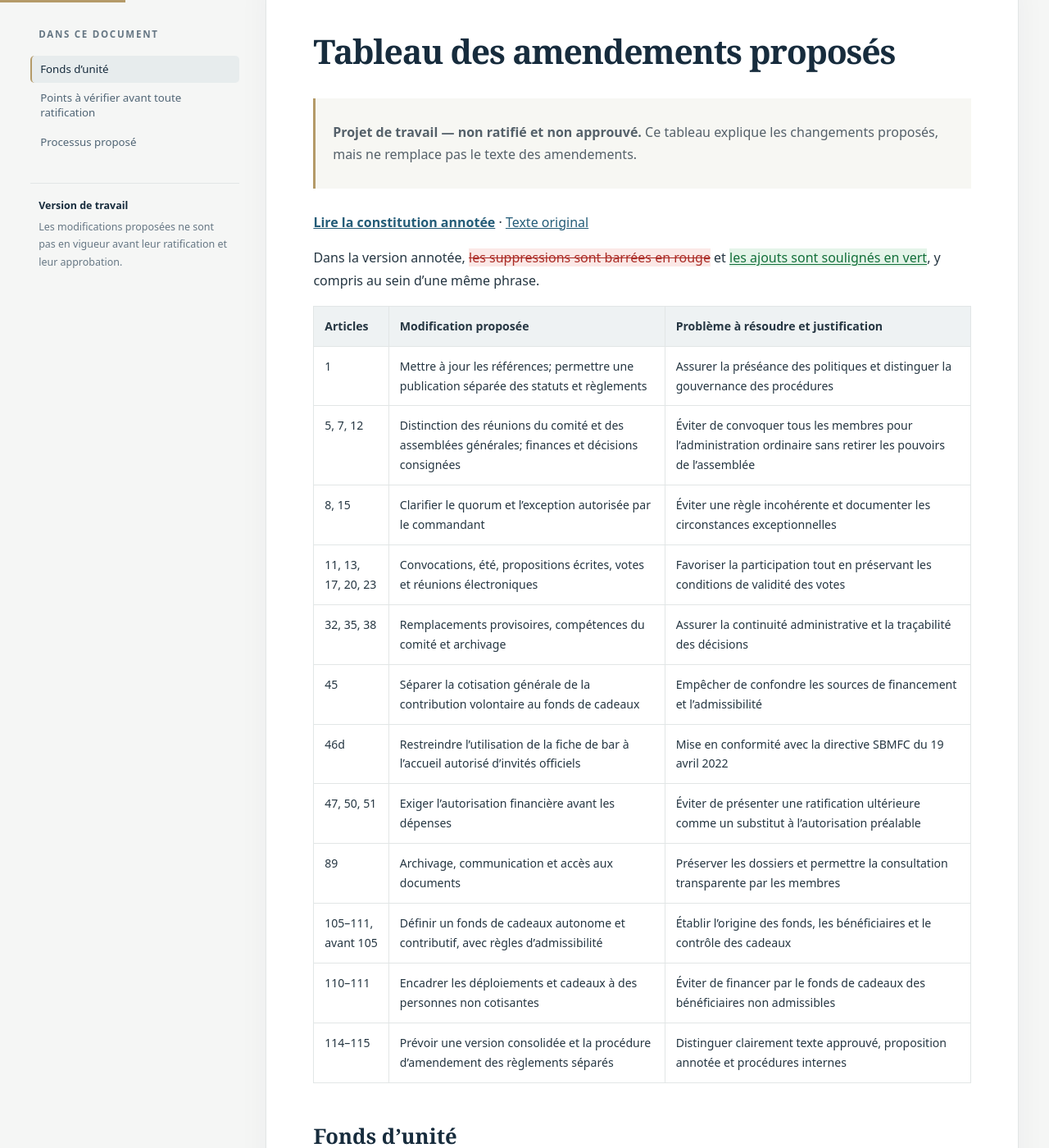
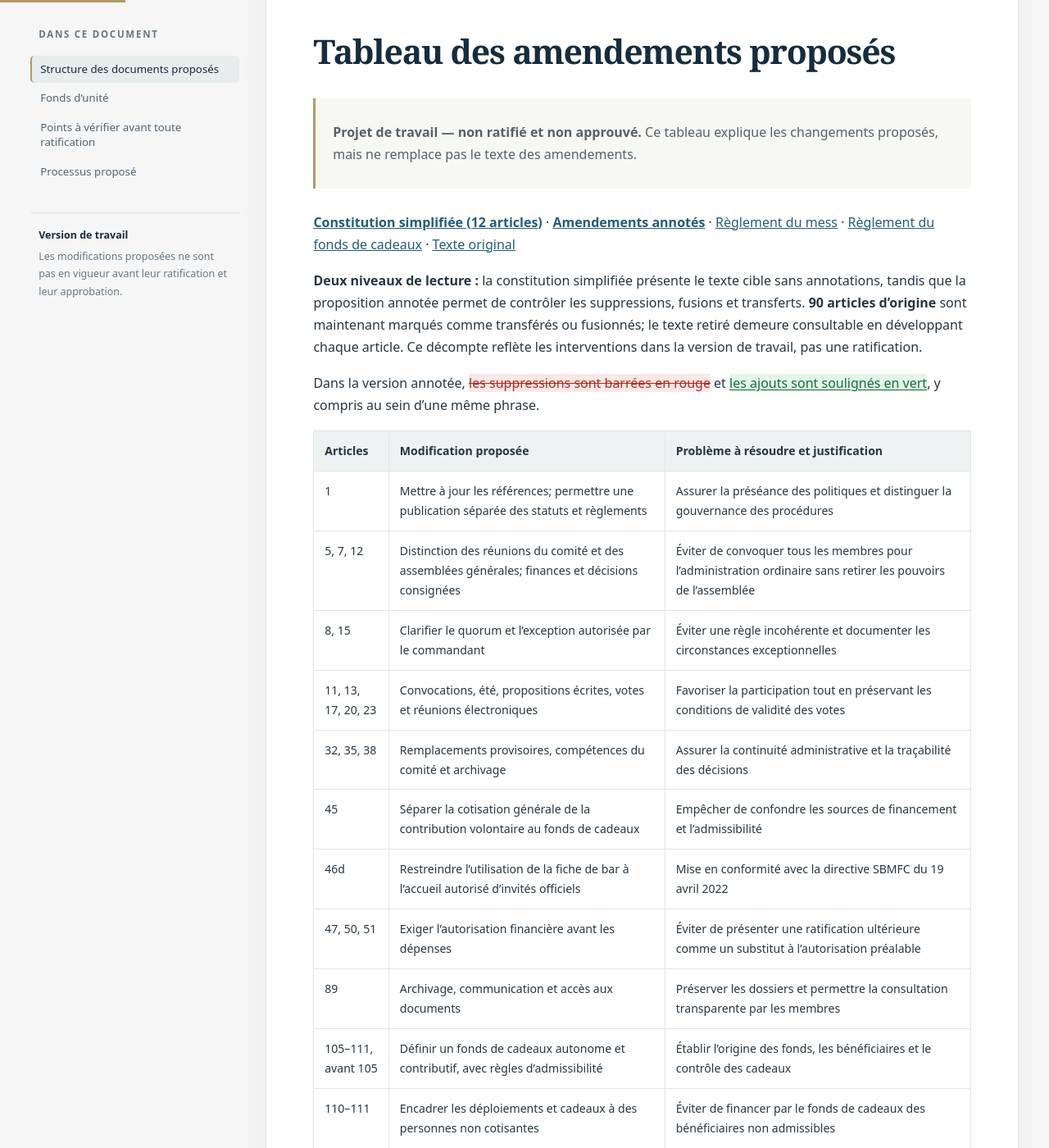
Before and after one commit to shocktubeM81/mess-9eg, a Jekyll site: the page built from comparaison.md, in a window 1280 px wide and 1400 px high, scrolled down 209 px. Shown: the whole window at 82% size. Built offline with Jekyll 4.4.1, drawn with Linux system fonts in a browser that asks for light colours; some of the changed text lies outside the part shown.

Commit message:
Relier le tableau des amendements aux textes simplifiés et règlements

```diff
--- a/comparaison.md
+++ b/comparaison.md
@@ -7,7 +7,9 @@ title: Tableau des amendements proposés
 
 > **Projet de travail — non ratifié et non approuvé.** Ce tableau explique les changements proposés, mais ne remplace pas le texte des amendements.
 
-[**Lire la constitution annotée**](proposition-modifications.html) · [Texte original](constitution.html)
+[**Constitution simplifiée (12 articles)**](constitution-simplifiee.html) · [**Amendements annotés**](proposition-modifications.html) · [Règlement du mess](reglements-mess.html) · [Règlement du fonds de cadeaux](reglement-fonds-cadeaux.html) · [Texte original](constitution.html)
+
+**Deux niveaux de lecture :** la constitution simplifiée présente le texte cible sans annotations, tandis que la proposition annotée permet de contrôler les suppressions, fusions et transferts. **90 articles d'origine** sont maintenant marqués comme transférés ou fusionnés; le texte retiré demeure consultable en développant chaque article. Ce décompte reflète les interventions dans la version de travail, pas une ratification.
 
 Dans la version annotée, <del class="suppression">les suppressions sont barrées en rouge</del> et <ins class="ajout">les ajouts sont soulignés en vert</ins>, y compris au sein d'une même phrase.
 
@@ -25,6 +27,13 @@ Dans la version annotée, <del class="suppression">les suppressions sont barrée
 | 105–111, avant 105 | Définir un fonds de cadeaux autonome et contributif, avec règles d'admissibilité | Établir l'origine des fonds, les bénéficiaires et le contrôle des cadeaux |
 | 110–111 | Encadrer les déploiements et cadeaux à des personnes non cotisantes | Éviter de financer par le fonds de cadeaux des bénéficiaires non admissibles |
 | 114–115 | Prévoir une version consolidée et la procédure d'amendement des règlements séparés | Distinguer clairement texte approuvé, proposition annotée et procédures internes |
+
+## Structure des documents proposés
+
+- **[Statuts consolidés](constitution-simplifiee.html)** — 12 articles de gouvernance.
+- **[Règlement du mess](reglements-mess.html)** — fonctionnement courant et modalités opérationnelles.
+- **[Règlement du fonds de cadeaux](reglement-fonds-cadeaux.html)** — cotisation volontaire, catégories, plafonds et contrôle.
+- **[Plan de simplification](plan-simplification.html)** — destination détaillée des anciens articles.
 
 ## Fonds d'unité
 
```
